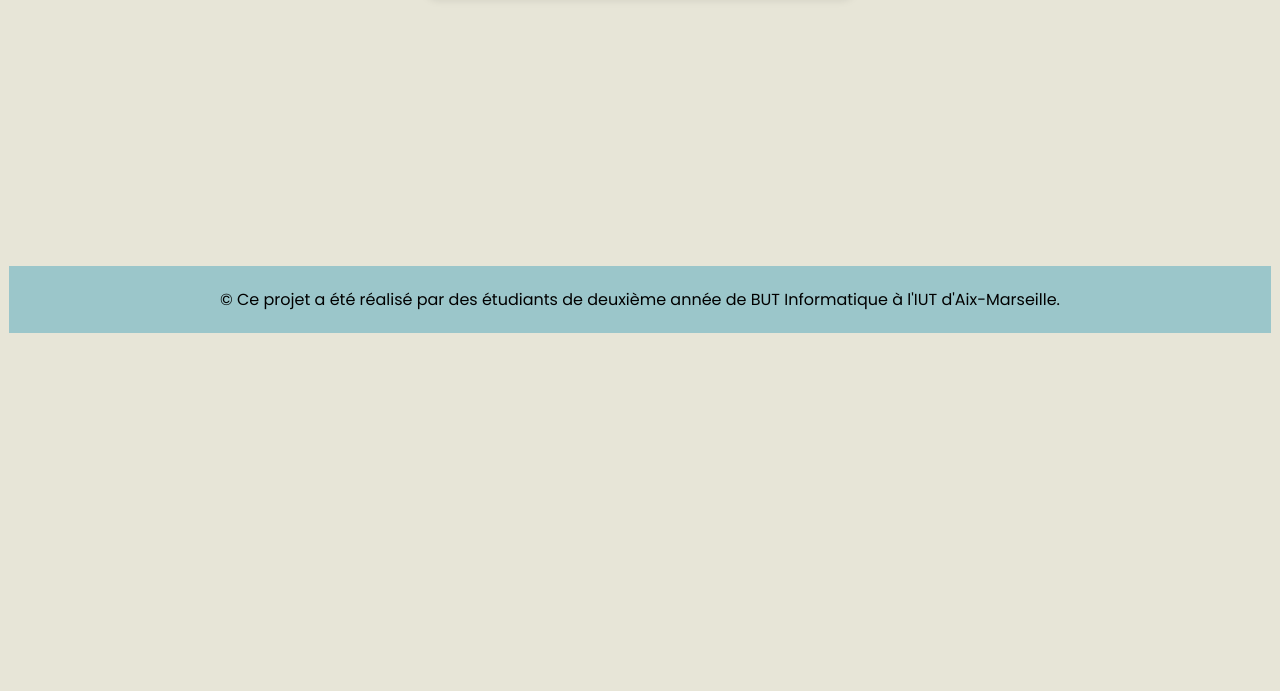
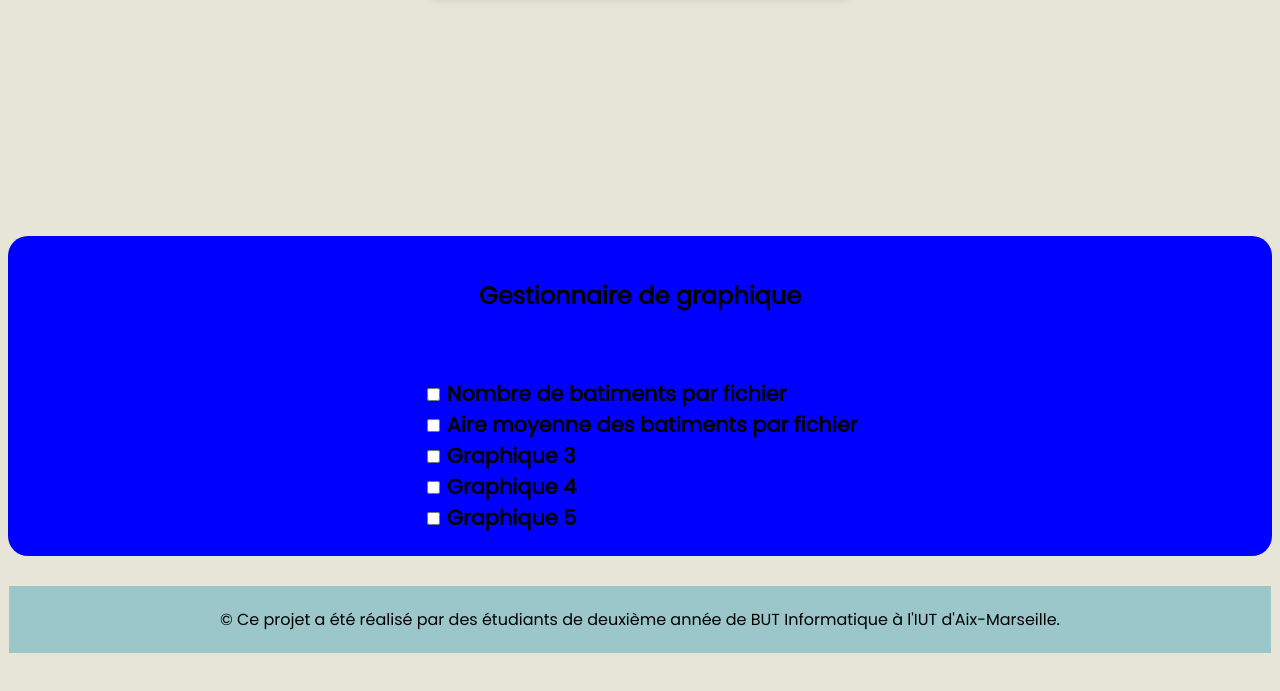
Before and after one commit to BALDONI-Jules-2326013aa/outilDeveloppementUrbain, a PHP site: page /newMap in a window 1280 px wide. Shown: the part 387-1078 px from the top of the page. Before the commit the page ends 720 px from the top, so only its background shows below. Run offline with PHP 8.4, Linux system fonts and the light colour scheme; some libraries are stand-ins or nearby versions.

Commit message:
avancées sur les graphiques

```diff
--- a/_assets/styles/comparaison.css
+++ b/_assets/styles/comparaison.css
@@ -253,7 +253,7 @@ input[type="checkbox"] {
 }
 
 .zoneGraphique {
-    display: flex;
+    display: none;
     flex-direction: column;
     justify-content: space-around;
     align-items: center;
@@ -301,6 +301,17 @@ input[type="checkbox"] {
     border-radius: 10px;
 }
 
+.menuGraphique {
+    display: flex;
+    width: 100%;
+    justify-content: space-around;
+    align-items: center;
+    flex-direction: column;
+    height: 40vh;
+    background-color: blue;
+    border-radius: 20px;
+}
+
 .btn-chart {
     width: 80%;
     height: 3rem;
--- a/modules/blog/models/GeoJSONModel.php
+++ b/modules/blog/models/GeoJSONModel.php
@@ -142,7 +142,7 @@ class GeoJSONModel
         return "
     <div style='display: none;' id='nbBatimentsJson'>$nbBatimentsJson</div>
     <div style='display: none;' id='fileNamesJson'>$fileNamesJson</div>
-    <div class='zoneGraphique'>
+    <div class='zoneGraphique' id='zoneNbBatiments'>
         <h2>Nombre de bâtiments par fichier</h2>
         <div class='mainContentGraph'>
             <div class='chart-options'>
@@ -191,7 +191,7 @@ class GeoJSONModel
     <div style='display: none;' id='aireMoyenneJson'>$aireMoyenneJson</div>
     <div style='display: none;' id='fileNamesJson'>$fileNamesJson</div>
 
-    <div class='zoneGraphique'>
+    <div class='zoneGraphique' id='zoneAireMoyenne'>
         <h2>Aire moyenne par fichier</h2>
         <div class='mainContentGraph'>
             <div class='chart-options'>
--- a/modules/blog/views/Fragments/comparaison.html
+++ b/modules/blog/views/Fragments/comparaison.html
@@ -16,6 +16,31 @@
 </div>
 
 <div class="espace"></div>
+<div class="menuGraphique">
+    <h2>Gestionnaire de graphique</h2>
+    <div id='listeGraphique'>
+        <div class="graphique">
+            <input type="checkbox" id="nbBatiments" name="nbBatiments" value="nbBatiments">
+            <label for="nbBatiments">Nombre de batiments par fichier</label>
+        </div>
+        <div class="graphique">
+            <input type="checkbox" id="aireMoyenne" name="aireMoyenne" value="aireMoyenne">
+            <label for="aireMoyenne">Aire moyenne des batiments par fichier</label>
+        </div>
+        <div class="graphique">
+            <input type="checkbox" id="graphique3" name="graphique3" value="graphique3">
+            <label for="graphique3">Graphique 3</label>
+        </div>
+        <div class="graphique">
+            <input type="checkbox" id="graphique4" name="graphique4" value="graphique4">
+            <label for="graphique4">Graphique 4</label>
+        </div>
+        <div class="graphique">
+            <input type="checkbox" id="graphique5" name="graphique5" value="graphique5">
+            <label for="graphique5">Graphique 5</label>
+        </div>
+    </div>
+</div>
 
 <script type="module" src="https://unpkg.com/ionicons@7.1.0/dist/ionicons/ionicons.esm.js"></script>
 <script nomodule src="https://unpkg.com/ionicons@7.1.0/dist/ionicons/ionicons.js"></script>
```
Also changed, not shown: _assets/scripts/aireMoyenneBatiments.js (+8 -0 lines), _assets/scripts/nombreBatiments.js (+8 -0 lines).
